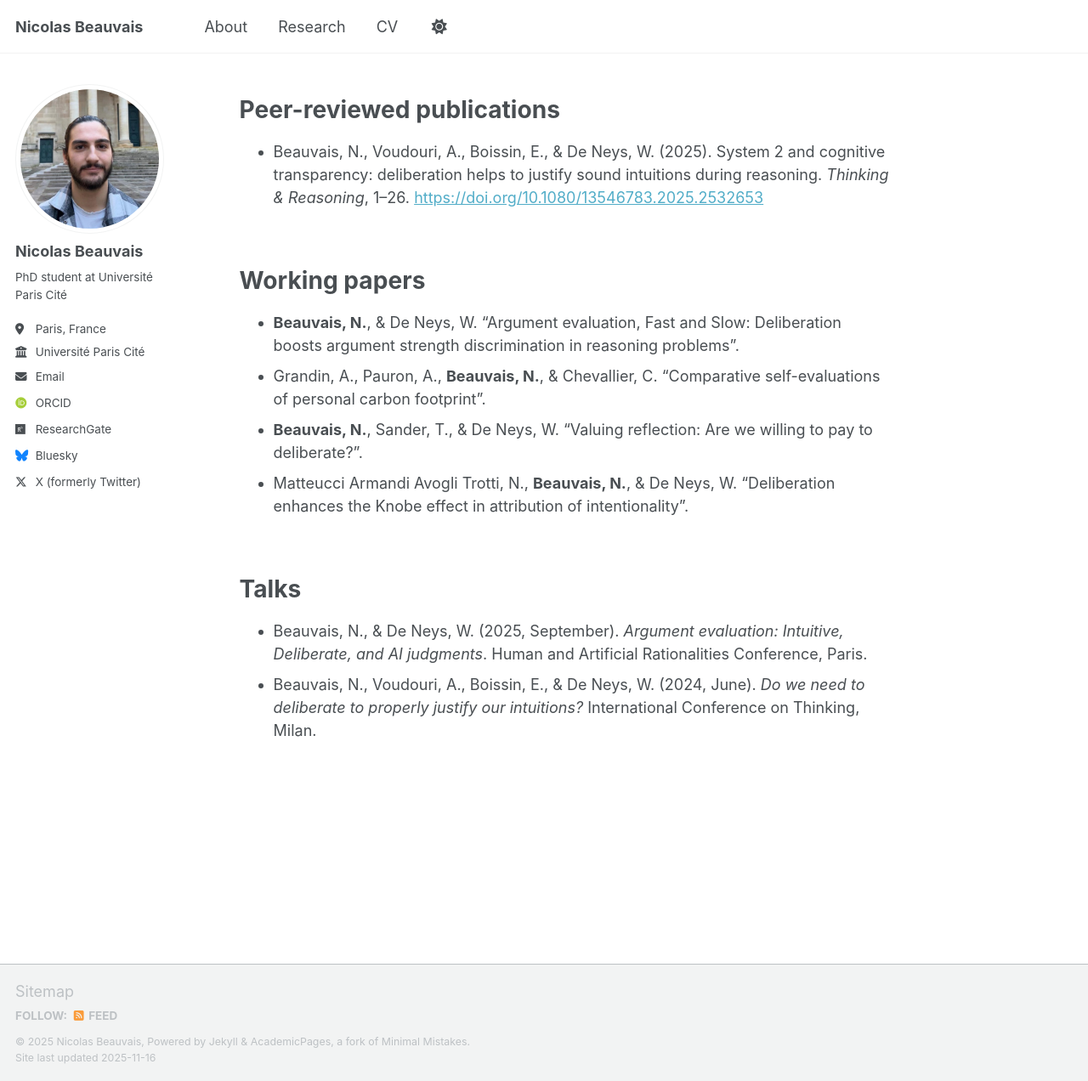
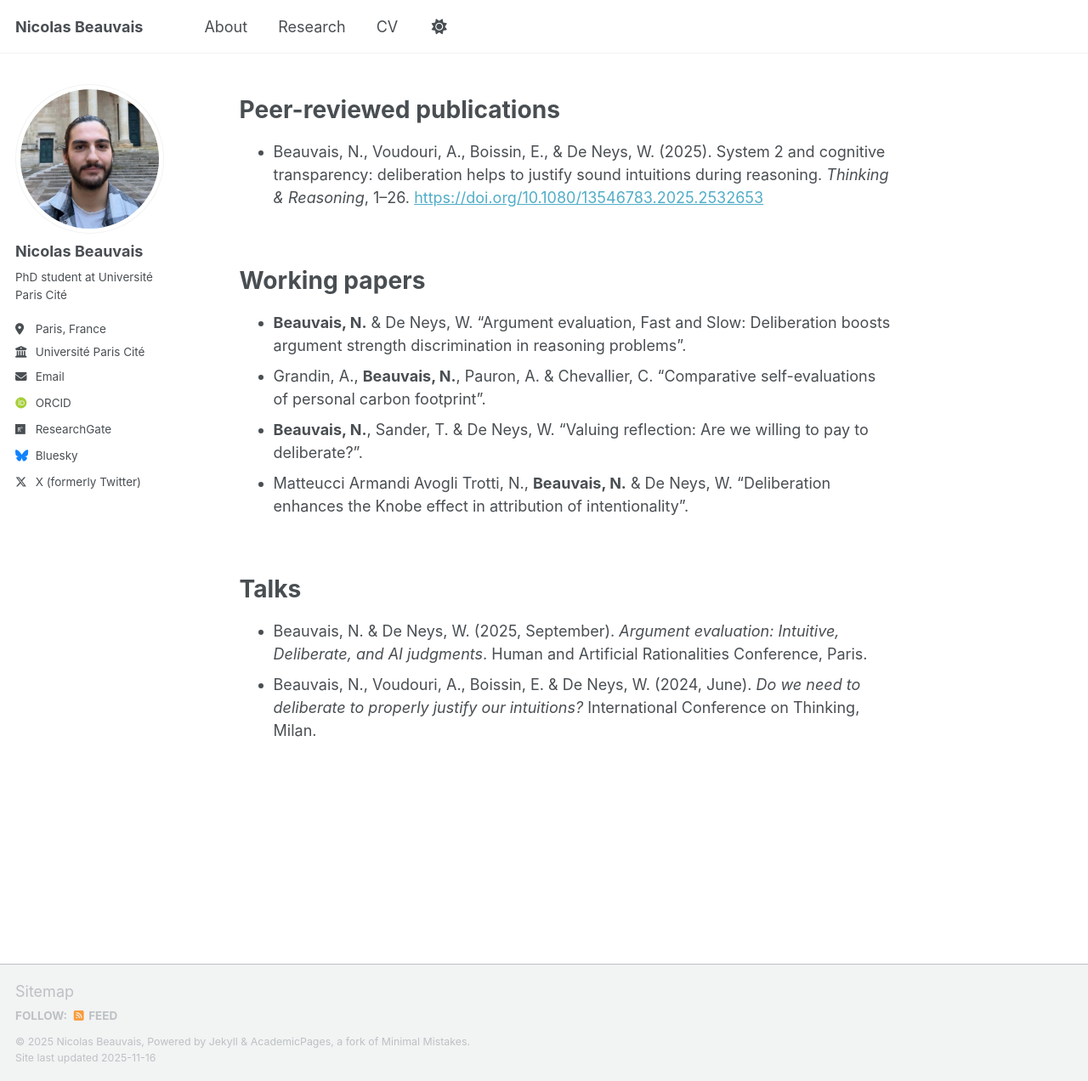
Before and after one commit to nbeauvais/nbeauvais.github.io, a Jekyll site: the page built from _pages/non-menu-page.md, in a window 1280 px wide and 1272 px high. Shown: the whole window at 85% size. Built offline with Jekyll 4.4.1, drawn with Linux system fonts in a browser that asks for light colours; some web fonts are replaced; a script that is not in the unit is left out.

```diff
--- a/_pages/non-menu-page.md
+++ b/_pages/non-menu-page.md
@@ -18,14 +18,14 @@ Peer-reviewed publications
 Working papers
 ======
 
--   **Beauvais, N.**, & De Neys, W. "Argument evaluation, Fast and Slow: Deliberation boosts argument strength discrimination in reasoning problems".
--   Grandin, A., Pauron, A., **Beauvais, N.**, & Chevallier, C. "Comparative self-evaluations of personal carbon footprint".
--   **Beauvais, N.**, Sander, T., & De Neys, W. "Valuing reflection: Are we willing to pay to deliberate?".
--   Matteucci Armandi Avogli Trotti, N., **Beauvais, N.**, & De Neys, W. "Deliberation enhances the Knobe effect in attribution of intentionality".
+-   **Beauvais, N.** & De Neys, W. "Argument evaluation, Fast and Slow: Deliberation boosts argument strength discrimination in reasoning problems".
+-   Grandin, A., **Beauvais, N.**, Pauron, A. & Chevallier, C. "Comparative self-evaluations of personal carbon footprint".
+-   **Beauvais, N.**, Sander, T. & De Neys, W. "Valuing reflection: Are we willing to pay to deliberate?".
+-   Matteucci Armandi Avogli Trotti, N., **Beauvais, N.** & De Neys, W. "Deliberation enhances the Knobe effect in attribution of intentionality".
 
 <br>
 
 Talks
 ======
--   Beauvais, N., & De Neys, W. (2025, September). *Argument evaluation: Intuitive, Deliberate, and AI judgments*. Human and Artificial Rationalities Conference, Paris.
--   Beauvais, N., Voudouri, A., Boissin, E., & De Neys, W. (2024, June). *Do we need to deliberate to properly justify our intuitions?* International Conference on Thinking, Milan.
+-   Beauvais, N. & De Neys, W. (2025, September). *Argument evaluation: Intuitive, Deliberate, and AI judgments*. Human and Artificial Rationalities Conference, Paris.
+-   Beauvais, N., Voudouri, A., Boissin, E. & De Neys, W. (2024, June). *Do we need to deliberate to properly justify our intuitions?* International Conference on Thinking, Milan.
```
